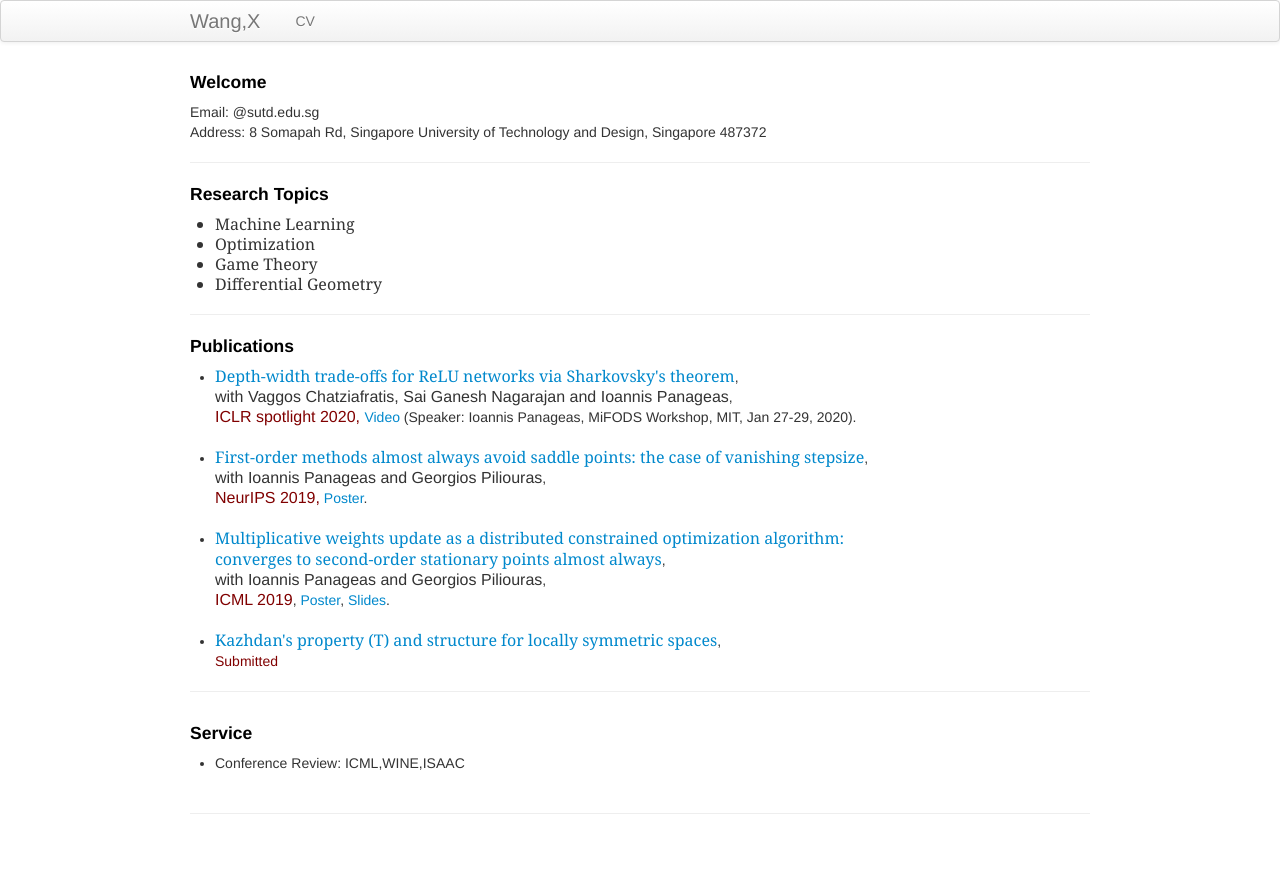
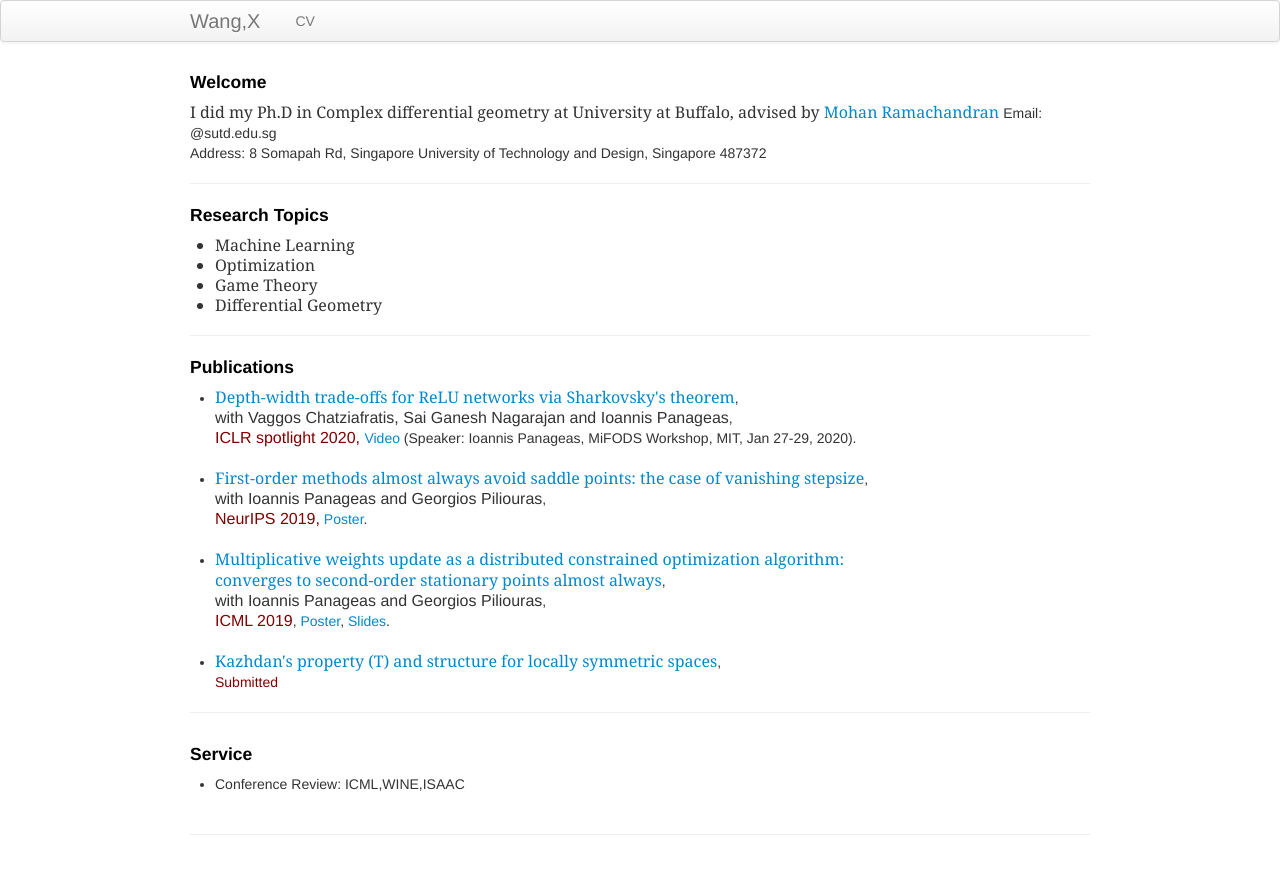
Before and after one commit to xiiaowang/xiiaowang.github.io, a Jekyll site: the page built from index.md, in a window 1280 px wide. Shown: the top 874 px of the page. Built offline with Jekyll 4.4.1, drawn with Linux system fonts in a browser that asks for light colours.

Commit message:
Update index.md

```diff
--- a/index.md
+++ b/index.md
@@ -7,6 +7,8 @@ keywords: machine learning, geometry
 
 <div class="container1">
     <h4><a name="Welcome"></a>Welcome</h4>
+    <font size="3" face="Georgia">I did my Ph.D in Complex differential geometry at University at Buffalo, advised by <a href="http://www.buffalo.edu/cas/math/people/faculty/ramachandran.html">Mohan Ramachandran</a>
+        </font>
     Email: @sutd.edu.sg<br/>
     Address: 8 Somapah Rd, Singapore University of Technology and Design, Singapore 487372
 </div>
```
